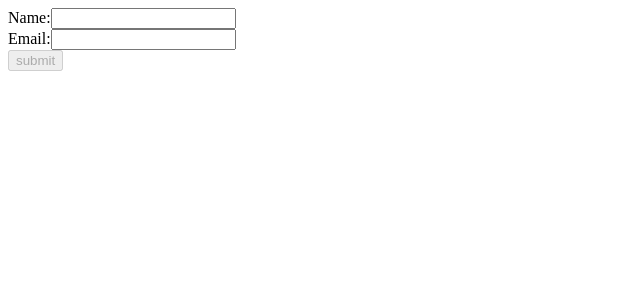
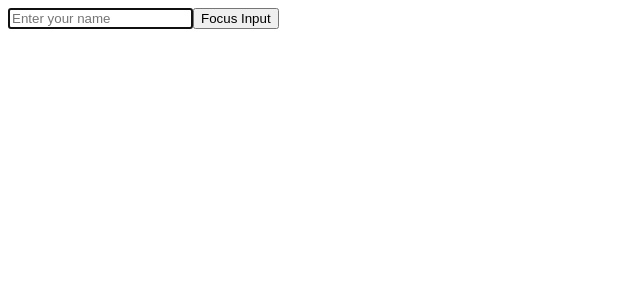
Before and after one commit to vonnue-deepanjali/vue-docs, a Vue app: page / in a window 1280 px wide. Shown: the top 300 px of the page, without its empty margins (0-640 px from the left). Built offline with nearby package versions, Linux system fonts and the light colour scheme.

Commit message:
update: Focus on am element using TemplateRef

```diff
--- a/src/App.vue
+++ b/src/App.vue
@@ -1,7 +1,7 @@
 <template>
-<FormValidation />
+<Focus />
 </template>
 
 <script setup>
-import FormValidation from './pages/FormValidation.vue';
+import Focus from './pages/Focus.vue';
 </script>
--- /dev/null
+++ b/src/pages/Focus.vue
@@ -0,0 +1,21 @@
+<template>
+<div>
+    <input ref="nameInput" type="text" placeholder="Enter your name" />
+    <button @click="focusInput">Focus Input</button>
+</div>
+</template>
+
+<script setup>
+import { ref, onMounted } from 'vue';
+
+const nameInput = ref(null);
+
+onMounted(() => {
+    nameInput.value.focus();
+});
+
+const focusInput = () => {
+    nameInput.value.focus();
+};
+
+</script>
--- a/src/pages/FormValidation.vue
+++ /dev/null
@@ -1,47 +0,0 @@
-<template>
-<form @submit.prevent="submitForm">
-    <div>
-        <label>Name:</label>
-        <input v-model="name" type="text" />
-        <p v-if="nameError" style="color: red;">{{ nameError }}</p>
-    </div>
-
-    <div>
-        <label>Email:</label>
-        <input v-model="email" type="email" />
-        <p v-if="emailError" style="color: red;">{{ emailError }}</p>
-    </div>
-
-    <button type="submit" :disabled="nameError || emailError">submit</button>
-</form>
-</template>
-
-<script setup>
-import { ref, watch } from 'vue';
-
-const name = ref('')
-const eamil = ref('')
-
-const nameError = ref('')
-const emailError = ref('')
-
-watch(name, (newVal) => {
-    if(newVal.length < 3){
-        nameError.value = 'Name must be at least 3 characters'
-    }else{
-        nameError.vlaue ='';
-    }
-});
-
-watch(eamil, (newVal) => {
-    if(!newVal.includes('@')){
-        emailError.value = 'Email must include @ symbol'
-    }else{
-        emailError.value = '';
-    }
-});
-
-const submitForm = () => {
-    alert('Form submitted successfully')
-}
-</script>
```
